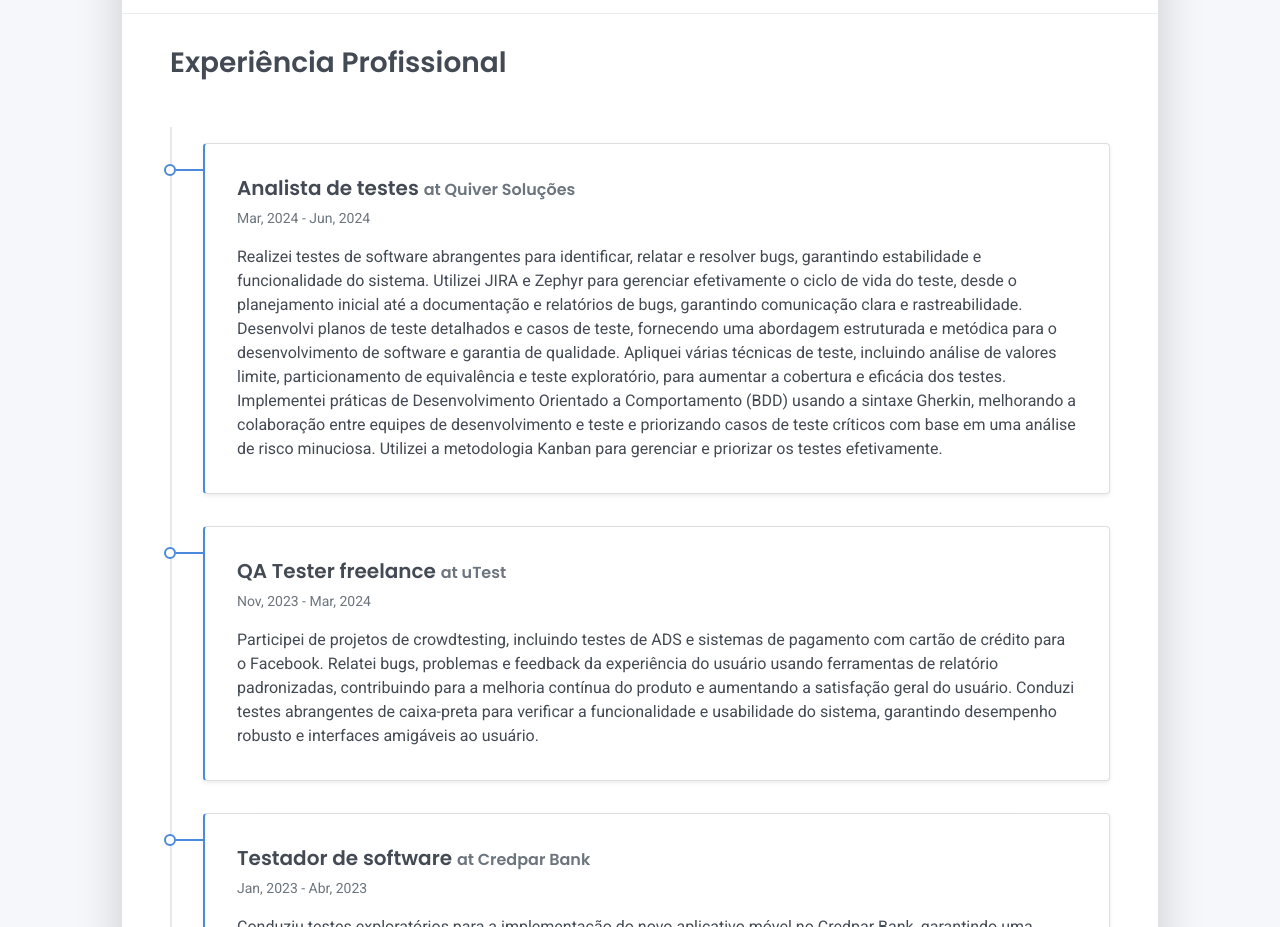
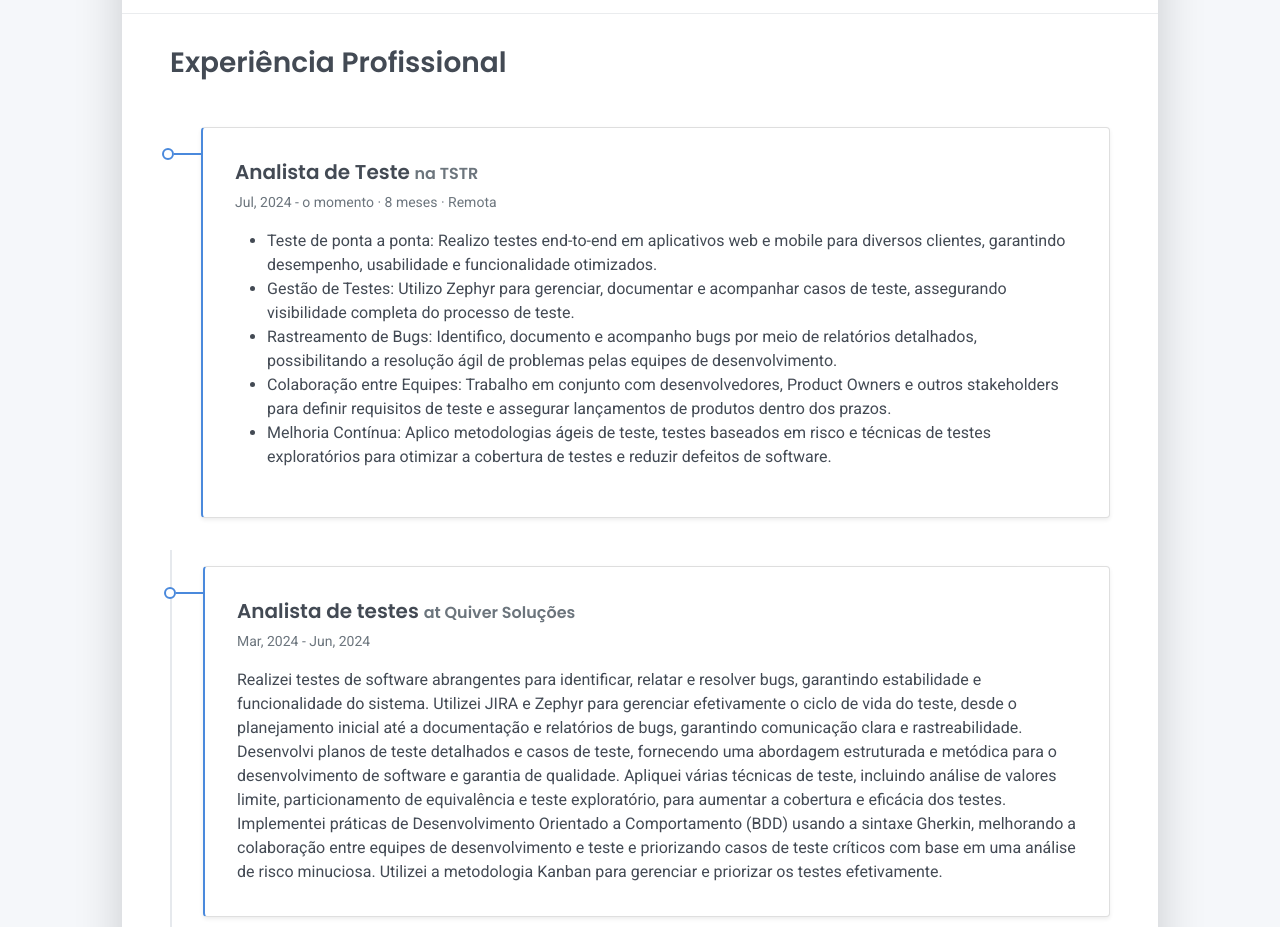
Before and after one commit to gmap888/curriculo, a plain HTML site: page index.html in a window 1280 px wide. Shown: the part 1040-1967 px from the top of the page. Drawn offline with nearby package versions, Linux system fonts and the light colour scheme; a script that the page names is missing.

Commit message:
Update index.html

```diff
--- a/index.html
+++ b/index.html
@@ -141,6 +141,21 @@
   <hr class="d-print-none"/>
   <div class="work-experience-section px-3 px-lg-4">
     <h2 class="h3 mb-4">Experiência Profissional</h2>
+    <div class="timeline-card timeline-card-primary card shadow-sm">
+  <div class="card-body">
+    <div class="h5 mb-1">Analista de Teste <span class="text-muted h6">na TSTR</span></div>
+    <div class="text-muted text-small mb-2">Jul, 2024 - o momento · 8 meses · Remota</div>
+    <div>
+      <ul>
+        <li>Teste de ponta a ponta: Realizo testes end-to-end em aplicativos web e mobile para diversos clientes, garantindo desempenho, usabilidade e funcionalidade otimizados.</li>
+        <li>Gestão de Testes: Utilizo Zephyr para gerenciar, documentar e acompanhar casos de teste, assegurando visibilidade completa do processo de teste.</li>
+        <li>Rastreamento de Bugs: Identifico, documento e acompanho bugs por meio de relatórios detalhados, possibilitando a resolução ágil de problemas pelas equipes de desenvolvimento.</li>
+        <li>Colaboração entre Equipes: Trabalho em conjunto com desenvolvedores, Product Owners e outros stakeholders para definir requisitos de teste e assegurar lançamentos de produtos dentro dos prazos.</li>
+        <li>Melhoria Contínua: Aplico metodologias ágeis de teste, testes baseados em risco e técnicas de testes exploratórios para otimizar a cobertura de testes e reduzir defeitos de software.</li>
+      </ul>
+    </div>
+  </div>
+</div>
     <div class="timeline">
       <div class="timeline-card timeline-card-primary card shadow-sm">
         <div class="card-body">
```
